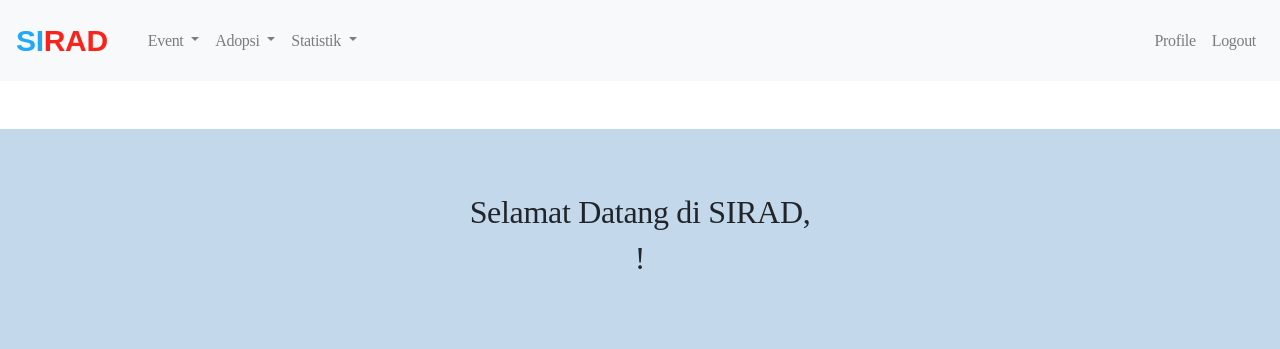
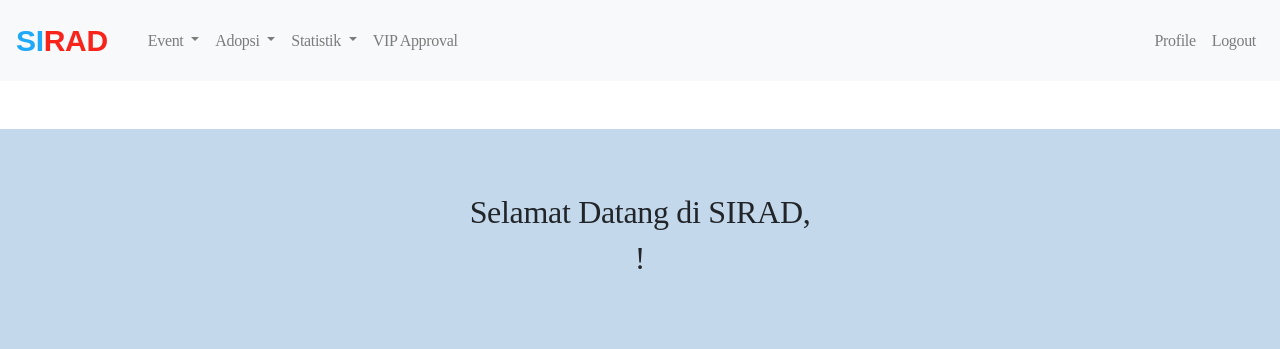
Before and after one commit to aikosulaiman/sirad-radhiyan, a Django app: template sirad/templates/home_karyawan.html in a window 1280 px wide. Shown: the top 349 px of the page. Run offline with Django 4.2, Linux system fonts and the light colour scheme; the template is opened without the code that fills it, so the values that code supplies are empty; parts of the project's set-up code (start-up, migrations or seed data) failed here and were passed over; some web fonts are replaced.

Commit message:
add VIP Approval button

```diff
--- a/sirad/templates/home_karyawan.html
+++ b/sirad/templates/home_karyawan.html
@@ -41,6 +41,9 @@
                     <a class="dropdown-item" href="#">Statistik Event</a>
                     <a class="dropdown-item" href="#">Statistik Adopsi</a>
                 </div>
+            </li>
+            <li class="nav-item">
+                <a class="nav-link" href="#">VIP Approval</a>
             </li>
         </ul>
         <ul class="navbar-nav">
```
